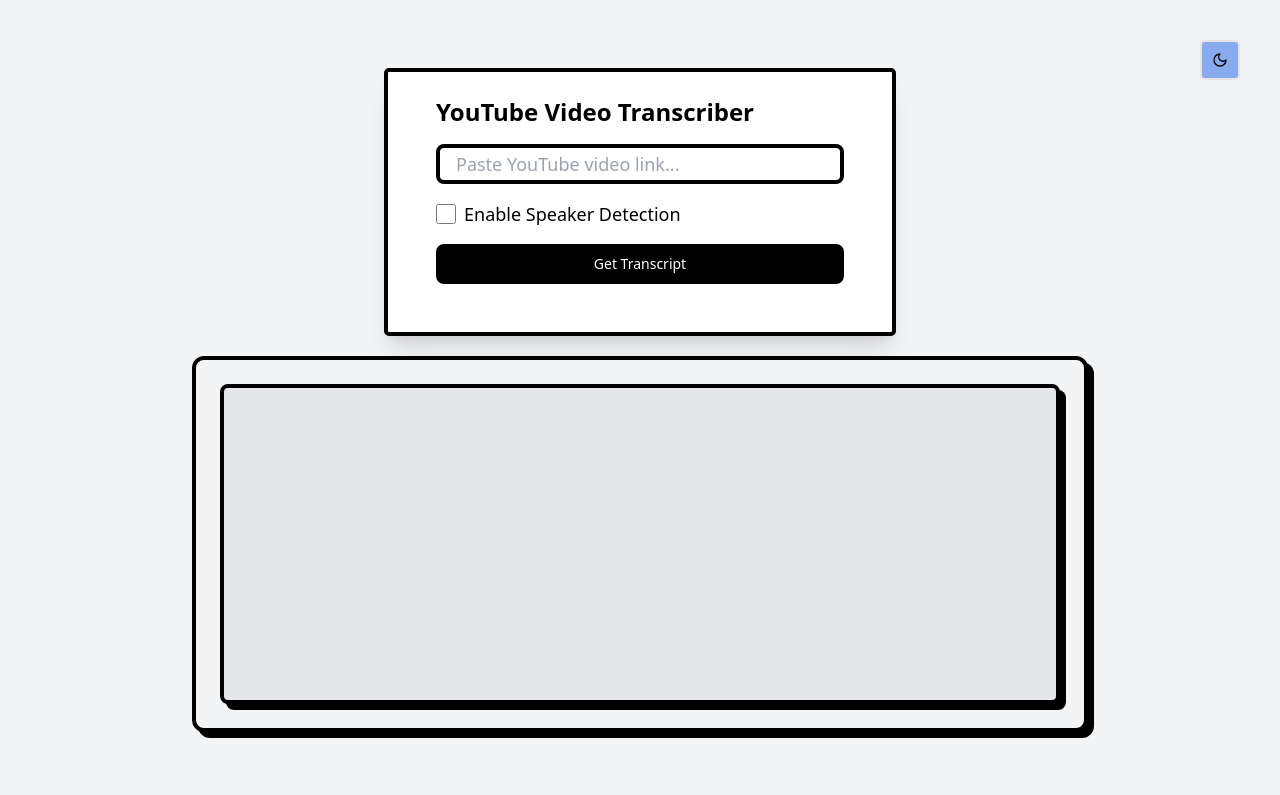
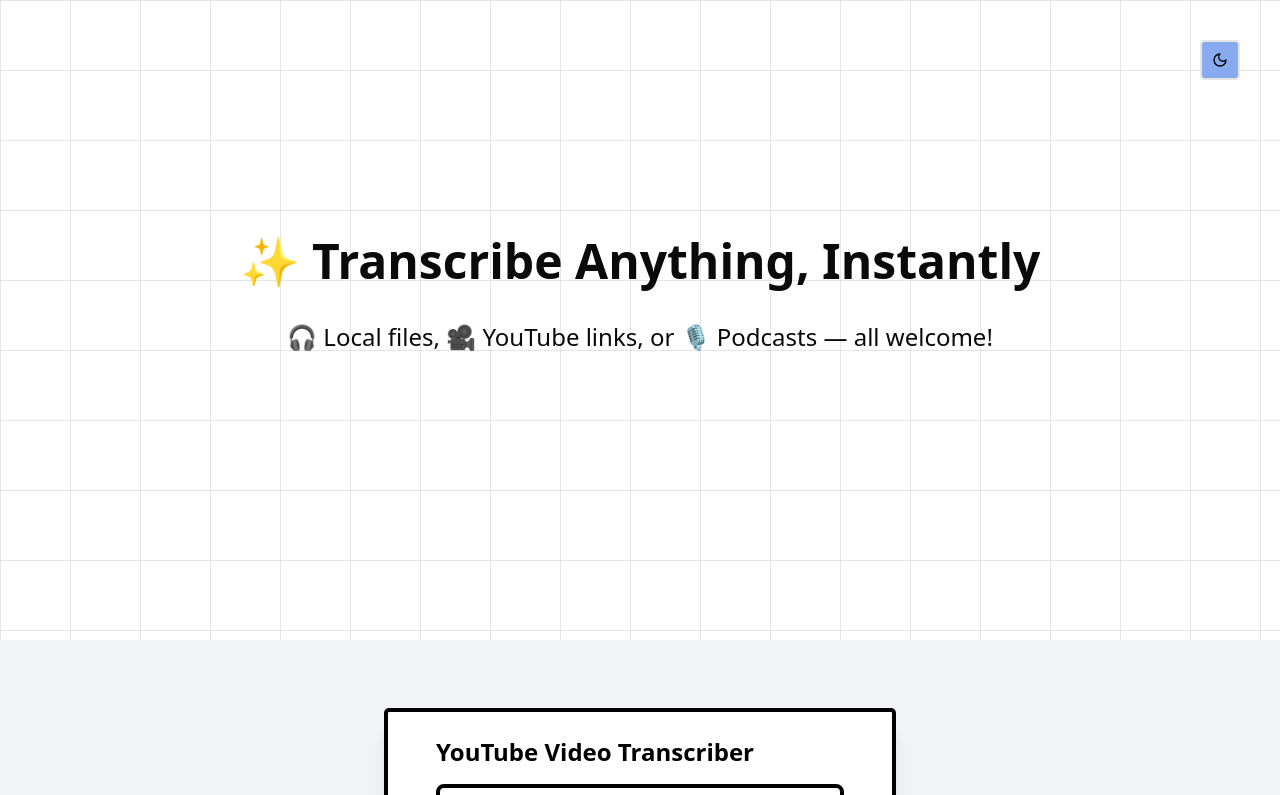
Before and after one commit to afnanhussain2002/read-podcast, a Next.js app: page /transcriber in a window 1280 px wide. Shown: the top 795 px of the page. Built offline with nearby package versions, Linux system fonts and the light colour scheme.

Commit message:
add a hero section on transcribe page

```diff
--- a/components/Transcriber.tsx
+++ b/components/Transcriber.tsx
@@ -5,6 +5,7 @@ import { Button } from "@/components/ui/button";
 import { Input } from "@/components/ui/input";
 import { Loader2 } from "lucide-react";
 import { useTheme } from "next-themes";
+import Link from "next/link";
 
 
 export default function Transcriber() {
@@ -39,6 +40,19 @@ export default function Transcriber() {
   };
 
   return (
+    <>
+     <header className="dark:bg-secondaryBlack inset-0 flex min-h-[80dvh] w-full flex-col items-center justify-center bg-white bg-[linear-gradient(to_right,#80808033_1px,transparent_1px),linear-gradient(to_bottom,#80808033_1px,transparent_1px)] bg-[size:70px_70px]">
+    <div className="mx-auto w-container max-w-full px-5 py-[110px] text-center lg:py-[150px]">
+      <h1 className="text-3xl font-heading md:text-4xl lg:text-5xl">
+      ✨ Transcribe Anything, Instantly
+      </h1>
+      <p className="my-12 mt-8 text-lg font-normal leading-relaxed md:text-xl lg:text-2xl lg:leading-relaxed">
+
+      🎧 Local files, 🎥 YouTube links, or 🎙️ Podcasts — all welcome!
+      </p>
+
+    </div>
+  </header>
     <div
       className={`flex flex-col items-center justify-center min-h-screen p-6 transition-colors duration-300 ${theme === "dark" ? "bg-gray-900 text-white" : "bg-gray-100 text-black"}`}
     >
@@ -99,5 +113,7 @@ export default function Transcriber() {
   )}
 </div>
       </div>
+
+    </>
   );
 }
```
